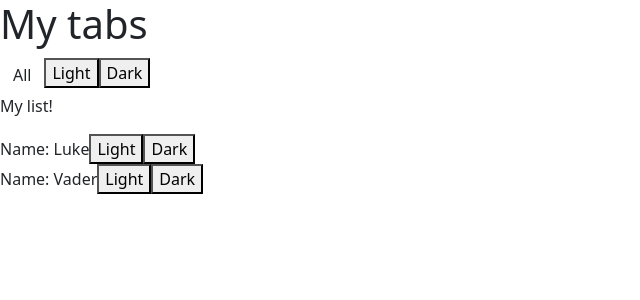
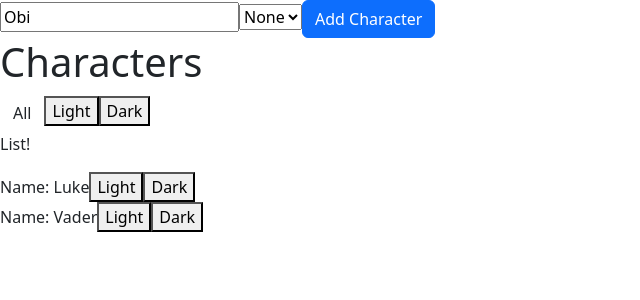
Before and after one commit to AlysonConsuli/sw-angular, an Angular app: page / in a window 1280 px wide. Shown: the top 300 px of the page, without its empty margins (0-640 px from the left). Built offline with nearby package versions, Linux system fonts and the light colour scheme.

Commit message:
feat: forms to add character

```diff
--- a/src/app/app.component.html
+++ b/src/app/app.component.html
@@ -1 +1,2 @@
+<app-create-character></app-create-character>
 <app-tabs></app-tabs>
--- /dev/null
+++ b/src/app/create-character/create-character.component.css
@@ -0,0 +1,3 @@
+input.ng-invalid.ng-touched {
+  border: 1px solid red;
+}
--- /dev/null
+++ b/src/app/create-character/create-character.component.html
@@ -0,0 +1,19 @@
+<form (ngSubmit)="onSubmit(form)" #form="ngForm" >
+  <input
+    type="text"
+    id="name"
+    name="name"
+    [ngModel]="defaultName"
+    required
+    #nameCtrl="ngModel"
+  >
+  <span class="help-block" *ngIf="nameCtrl.invalid && nameCtrl.touched">Please enter a name!</span>
+  <select
+    name="side"
+    id="side"
+    ngModel
+  >
+    <option *ngFor="let side of sides" [value]="side.value">{{side.display}}</option>
+  </select>
+  <button class="btn btn-primary" type="submit" [disabled]="form.invalid">Add Character</button>
+</form>
--- /dev/null
+++ b/src/app/create-character/create-character.component.ts
@@ -0,0 +1,27 @@
+import { Component } from '@angular/core';
+import { StarWarsService } from '../star-wars.service';
+
+@Component({
+  selector: 'app-create-character',
+  templateUrl: './create-character.component.html',
+  styleUrls: ['./create-character.component.css']
+})
+export class CreateCharacterComponent {
+  sides = [
+    {display: 'None', value: ''},
+    {display: 'Light', value: 'light'},
+    {display: 'Dark', value: 'dark'}
+  ]
+  defaultName = 'Obi'
+  swService: StarWarsService
+
+  constructor(swService: StarWarsService){
+    this.swService = swService
+  }
+
+  onSubmit(form: any){
+    console.log(form)
+    this.swService.addCharacter(form.value)
+  }
+
+}
--- a/src/app/list/list.component.html
+++ b/src/app/list/list.component.html
@@ -1,4 +1,4 @@
-<p (click)="getConsole()">My list!</p>
+<p (click)="getConsole()">List!</p>
 <app-item
   *ngFor="let char of characters"
   [character]="char"
--- a/src/app/star-wars.service.ts
+++ b/src/app/star-wars.service.ts
@@ -28,4 +28,14 @@ export class StarWarsService {
     })
     this.characters[pos].side = charInfo.side
   }
+
+  addCharacter(char: any){
+    const nameConflict = this.characters.find((character) => {
+      return char.name === character.name;
+    })
+    if (nameConflict) {
+      return;
+    }
+    this.characters.push(char)
+  }
 }
--- a/src/app/tabs/tabs.component.html
+++ b/src/app/tabs/tabs.component.html
@@ -1,4 +1,4 @@
-<h1>My tabs</h1>
+<h1>Characters</h1>
 <button [ngClass]="{btn: chosenList === 'all'}" (click)="onChoose('all')">All</button>
 <button [ngClass]="{btn: chosenList === 'light'}" (click)="onChoose('light')">Light</button>
 <button [ngClass]="{btn: chosenList === 'dark'}" (click)="onChoose('dark')">Dark</button>
```
Also changed, not shown: src/app/app.module.ts (+6 -2 lines).
